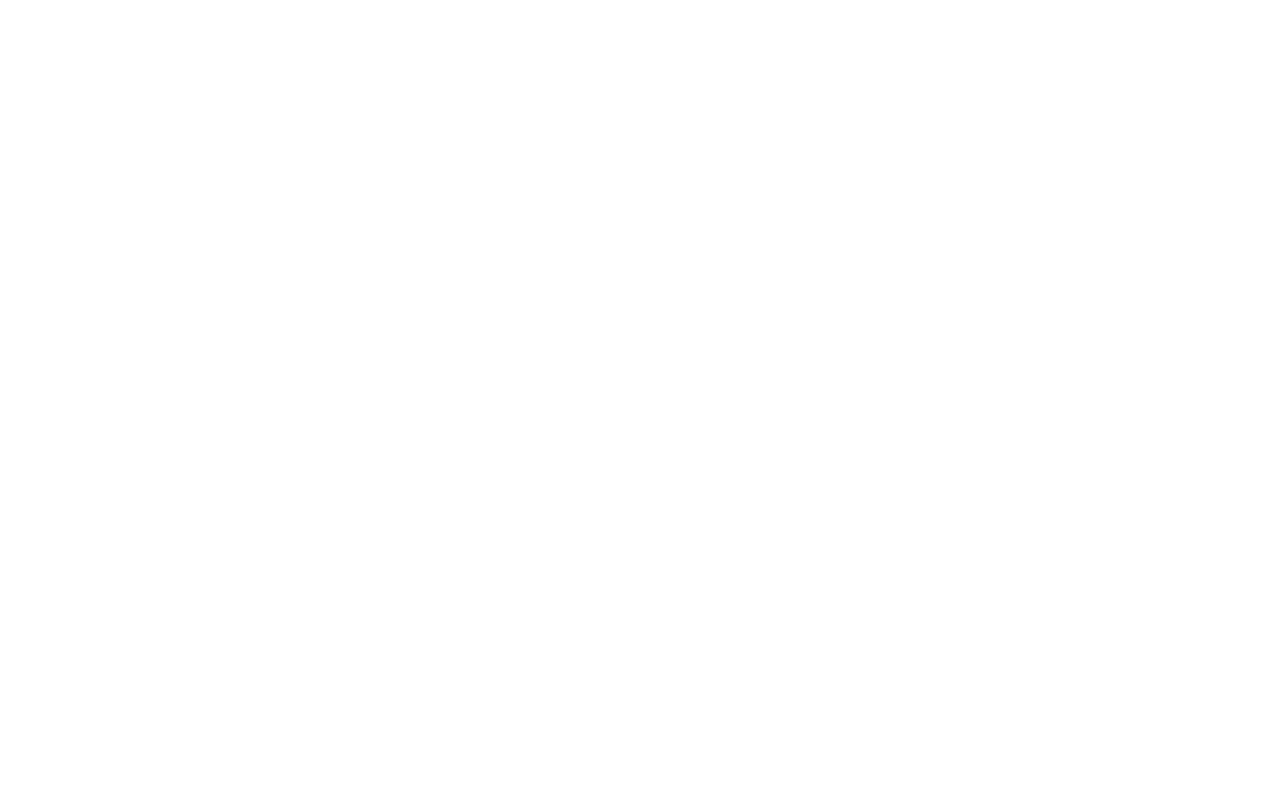
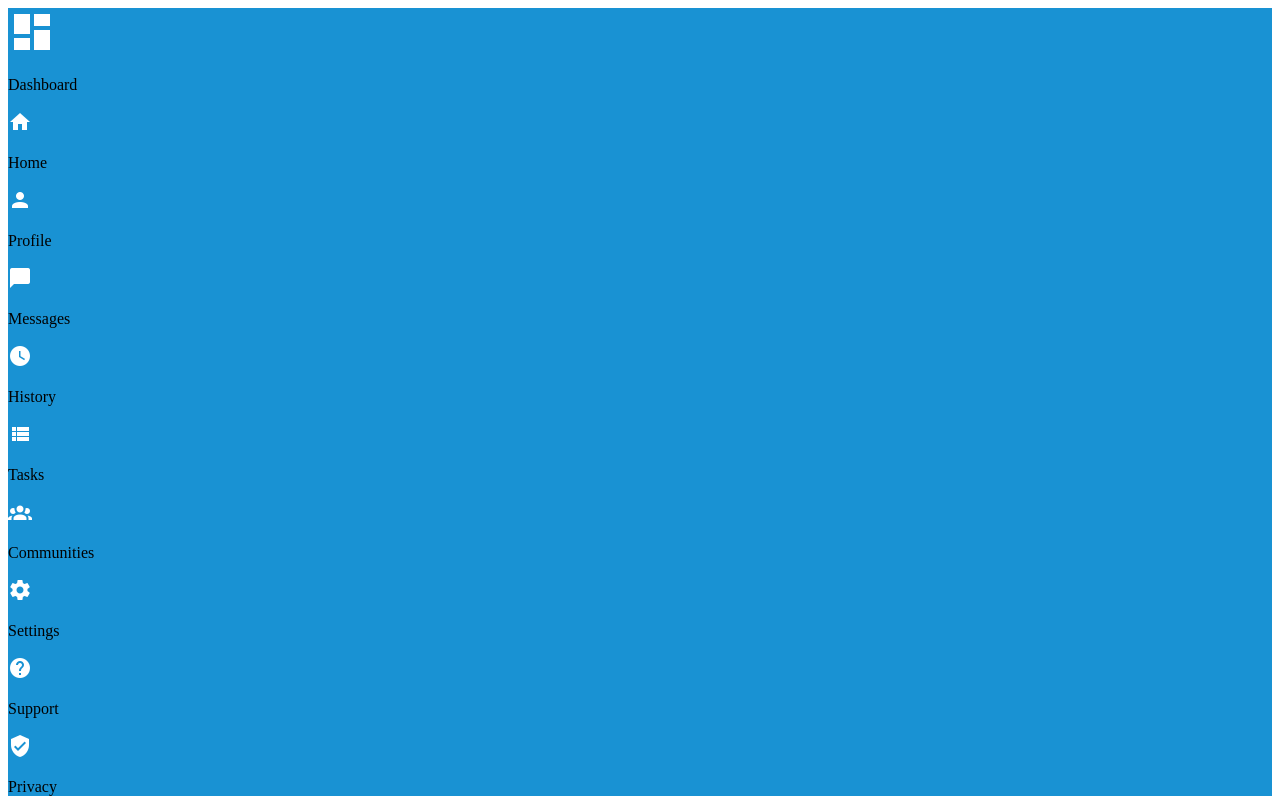
Before and after one commit to joemattar/admin_dashboard, a plain HTML site: page index.html in a window 1280 px wide. Drawn offline with Linux system fonts and the light colour scheme.

Commit message:
Create sidebar content

```diff
--- a/css/styles.css
+++ b/css/styles.css
@@ -0,0 +1,8 @@
+:root {
+    --color-blue: #1992d3;
+}
+
+
+.main {
+    background-color: var(--color-blue);
+}
--- a/index.html
+++ b/index.html
@@ -9,6 +9,60 @@
         <title>Admin Dashboard</title>
     </head>
     <body>
+        <div class="main">
+            <div class="header">
 
+            </div>
+            <div class="sidebar">
+                <div class="logo">
+                    <img src="./images/dashboard.png" alt="Dashboard Icon">
+                    <p>Dashboard</p>
+                </div>
+                <div class="menu menu-top">
+                    <div class="home">
+                        <img src="./images/home.png" alt="Home Icon">
+                        <p>Home</p>
+                    </div>
+                    <div class="profile">
+                        <img src="./images/profile.png" alt="Profile Icon">
+                        <p>Profile</p>
+                    </div>
+                    <div class="messages">
+                        <img src="./images/message.png" alt="Messages Icon">
+                        <p>Messages</p>
+                    </div>
+                    <div class="history">
+                        <img src="./images/history.png" alt="History Icon">
+                        <p>History</p>
+                    </div>
+                    <div class="tasks">
+                        <img src="./images/tasks.png" alt="Tasks Icon">
+                        <p>Tasks</p>
+                    </div>
+                    <div class="communities">
+                        <img src="./images/communities.png" alt="Communities Icon">
+                        <p>Communities</p>
+                    </div>
+                </div>
+                <div class="menu menu-bottom">
+                    <div class="settings">
+                        <img src="./images/settings.png" alt="Settings Icon">
+                        <p>Settings</p>
+                    </div>
+                    <div class="support">
+                        <img src="./images/support.png" alt="Support Icon">
+                        <p>Support</p>
+                    </div>
+                    <div class="privacy">
+                        <img src="./images/privacy.png" alt="Privacy Icon">
+                        <p>Privacy</p>
+                    </div>
+
+                </div>
+            </div>
+            <div class="content">
+
+            </div>
+        </div>
     </body>
 </html>
```
Also changed, not shown: images/communities.png (added), images/dashboard.png (added), images/history.png (added), images/home.png (added), images/message.png (added), images/privacy.png (added), images/profile.png (added), images/settings.png (added), images/support.png (added), images/tasks.png (added).
